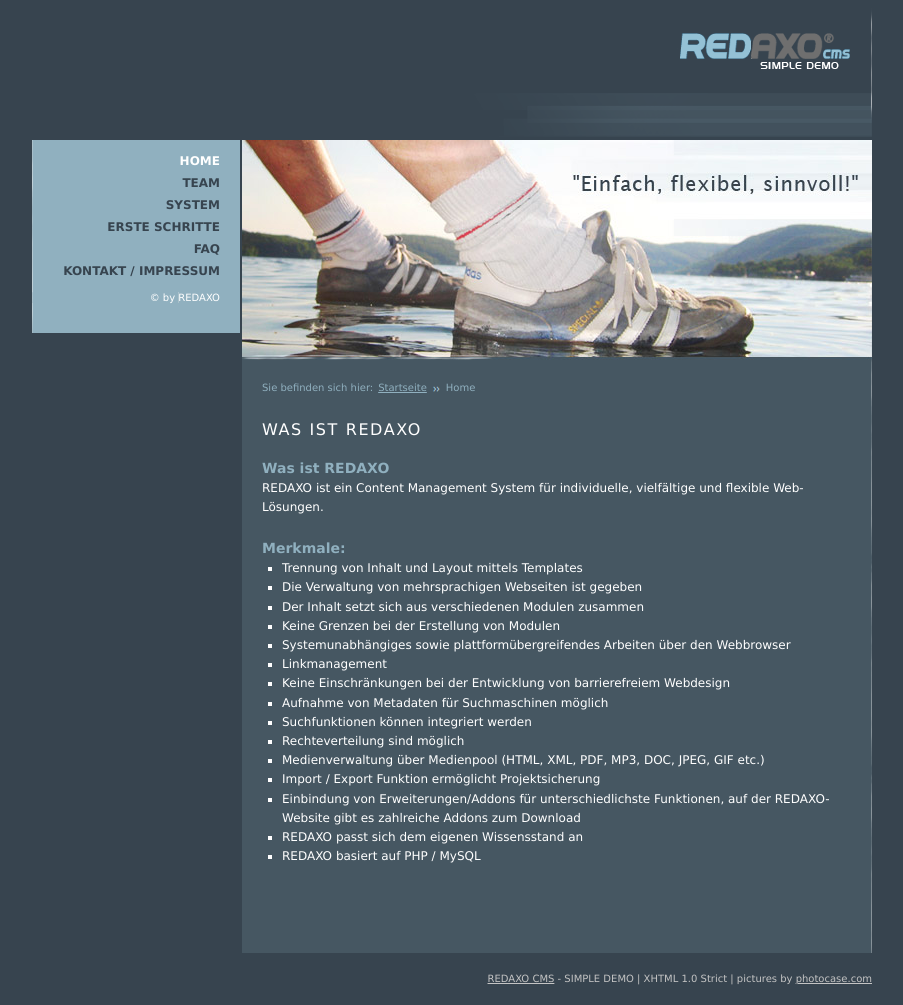
After one commit to DECAF/REDAXO-Grunt-Demo, a PHP site: page /dev/system.php in a window 1280 px wide. The commit adds this page. Shown: the whole page, without its empty margins (188-1091 px from the left). Run offline with PHP 8.4, Linux system fonts and the light colour scheme; some libraries are stand-ins or nearby versions.

Commit message:
set up static dev page

```diff
--- a/app/dev/_include/body.inc.php
+++ b/app/dev/_include/body.inc.php
@@ -1,3 +1,22 @@
+
+                    			</div>
+
+                        </div>
+                    </div>
+                    <br class="clear" />
+
+                </div>
+
+            </div>
+
+            <div id="footer">
+                <p class="floatRight"><a href="http://www.redaxo.org">REDAXO CMS</a> - SIMPLE DEMO | XHTML 1.0 Strict | pictures by <a href="http://www.photocase.com">photocase.com</a></p>
+                <br class="clear" />
+            </div>
+
+        </div>
+    </div>
+<div style="display:none;">Eigene Templates sind besser - REDAXO</div>
 
 <?php echo DCF_HTML::composeBody(); ?>
 
--- /dev/null
+++ b/app/dev/_include/breadcrumb.inc.php
@@ -0,0 +1,2 @@
+
+<div id="breadcrumb"><p>Sie befinden sich hier:</p><ul class="rex-breadcrumb"><li class="rex-lvl1"><a href="#">Startseite</a></li><li class="rex-lvl2">Home</li></ul></div>
--- a/app/dev/_include/head.inc.php
+++ b/app/dev/_include/head.inc.php
@@ -1,29 +1,52 @@
-<!DOCTYPE HTML>
-<!--[if lt IE 8]>     <html class="no-js lt-ie8" lang="en"><![endif]-->
-<!--[if IE 9]>        <html class="no-js    ie9" lang="en"><![endif]-->
-<!--[if gt IE 9]><!--><html class="no-js"        lang="en"><!--<![endif]-->
+<!DOCTYPE html PUBLIC "-//W3C//DTD XHTML 1.0 Strict//EN"
+	"http://www.w3.org/TR/xhtml1/DTD/xhtml1-strict.dtd">
+
+<html xmlns="http://www.w3.org/1999/xhtml" xml:lang="de" lang="de">
 <head>
-    <meta charset="utf-8">
-
-    <title>Bootstrap REDAXO-Grunt.</title>
-
-    <meta name="description" content="">
-    <meta name="keywords" content="">
-    <meta name="author" content="">
-    <meta name="robots" content="all">
-    <meta name="viewport" content="width=device-width, initial-scale=1.0">
+	<meta http-equiv="Content-Type" content="text/html; charset=utf-8" />
+	<title>REDAXO-Grunt-Demo | Home</title>
+	<meta name="keywords" content="" />
+	<meta name="description" content="" />
 
 <?php
 require_once(dirname(__FILE__).'/../../static/php/dcf.html.class.php');
 DCF_HTML::setPathPrefix('../');
 DCF_HTML::setLiveReload( TRUE );
-// DCF_HTML::setCssFiles(array( 'site1.css', 'site2.css'));
 echo DCF_HTML::composeHead();
 ?>
 
-    <!--[if lt IE 9]>
-    <script src="static/js/src/vendor/html5shiv.js"></script>
-    <script src="static/js/src/vendor/respond.min.js"></script>
-    <![endif]-->
-</head>
-<body>
+<body class="mainPage <?php if (DCF_HTML::isDebug()) echo 'DEBUG' ?>">
+
+	<div>
+		<a name="top" id="top"></a>
+	</div>
+
+	<div id="site-content">
+		<div id="column">
+
+			<div id="header">
+				<div id="logo">
+					<a href="./index.php" title="Zur&uuml;ck zur Startseite">REDAXO Demo</a>
+				</div>
+			</div>
+
+			<div id="content">
+
+				<div id="main-content">
+
+					<div id="nav">
+
+<?php include('_include/navi.inc.php'); ?>
+
+						<p class="copy">&copy; by <a href="http://www.redaxo.org">REDAXO</a></p>
+					</div>
+
+					<div id="main">
+						<div id="main-block">
+							<div id="main-teaser">
+								Slogan: Einfach, flexibel, sinnvoll
+							</div>
+
+							<div id="main-content-block">
+
+<?php include('_include/breadcrumb.inc.php'); ?>
--- /dev/null
+++ b/app/dev/_include/navi.inc.php
@@ -0,0 +1,2 @@
+
+<ul class="rex-navi1 rex-navi-depth-1 rex-navi-has-6-elements"><li class="rex-article-1 rex-current"><a class="rex-current" href="#">Home</a></li><li class="rex-article-2 rex-normal"><a class="" href="#">Team</a></li><li class="rex-article-3 rex-normal"><a class="" href="#">System</a></li><li class="rex-article-4 rex-normal"><a class="" href="#">Erste Schritte</a></li><li class="rex-article-5 rex-normal"><a class="" href="#">FAQ</a></li><li class="rex-article-6 rex-normal"><a class="" href="#">Kontakt / Impressum</a></li></ul>
--- /dev/null
+++ b/app/dev/system.php
@@ -0,0 +1,35 @@
+<?php include('_include/head.inc.php'); ?>
+
+
+<h1>Was ist REDAXO</h1>
+
+<div class="txt-img">
+
+	<h2>Was ist <span class="caps">REDAXO</span></h2>
+
+	<p><span class="caps">REDAXO</span> ist ein Content Management System für individuelle, vielfältige und flexible Web-Lösungen.</p>
+
+	<h2>Merkmale:</h2>
+
+	<ul>
+		<li>Trennung von Inhalt und Layout mittels Templates</li>
+		<li>Die Verwaltung von mehrsprachigen Webseiten ist gegeben</li>
+		<li>Der Inhalt setzt sich aus verschiedenen Modulen zusammen</li>
+		<li>Keine Grenzen bei der Erstellung von Modulen</li>
+		<li>Systemunabhängiges sowie plattformübergreifendes Arbeiten über den Webbrowser</li>
+		<li>Linkmanagement</li>
+		<li>Keine Einschränkungen bei der Entwicklung von barrierefreiem Webdesign</li>
+		<li>Aufnahme von Metadaten für Suchmaschinen möglich</li>
+		<li>Suchfunktionen können integriert werden</li>
+		<li>Rechteverteilung sind möglich</li>
+		<li>Medienverwaltung über Medienpool (<span class="caps">HTML</span>, <span class="caps">XML</span>, <span class="caps">PDF</span>, MP3, <span class="caps">DOC</span>, <span class="caps">JPEG</span>, <span class="caps">GIF</span> etc.)</li>
+		<li>Import / Export Funktion ermöglicht Projektsicherung</li>
+		<li>Einbindung von Erweiterungen/Addons für unterschiedlichste Funktionen, auf der <span class="caps">REDAXO</span>-Website gibt es zahlreiche Addons zum Download</li>
+		<li><span class="caps">REDAXO</span> passt sich dem eigenen Wissensstand an</li>
+		<li><span class="caps">REDAXO</span> basiert auf <span class="caps">PHP</span> / MySQL</li>
+	</ul>
+
+</div>
+
+
+<?php include('_include/body.inc.php'); ?>
--- a/app/redaxo/include/data/addons/developer/templates/default/template.php
+++ b/app/redaxo/include/data/addons/developer/templates/default/template.php
@@ -35,8 +35,6 @@
 <?php
 require_once($REX['FRONTEND_PATH'].'/static/php/dcf.html.class.php');
 DCF_HTML::setPathPrefix('../');
-DCF_HTML::setLiveReload( TRUE );
-DCF_HTML::setCssFiles(array( 'site.css' ));
 echo DCF_HTML::composeHead();
 ?>
 </head>
```
Also changed, not shown: app/dev/erste-schritte.php (added, +18 -0 lines), app/dev/faq.php (added, +13 -0 lines), app/dev/home.php (added, +15 -0 lines), app/dev/index.php (+16 -1 lines), app/dev/kontakt-impressum.php (added, +29 -0 lines), app/dev/team.php (added, +15 -0 lines).
